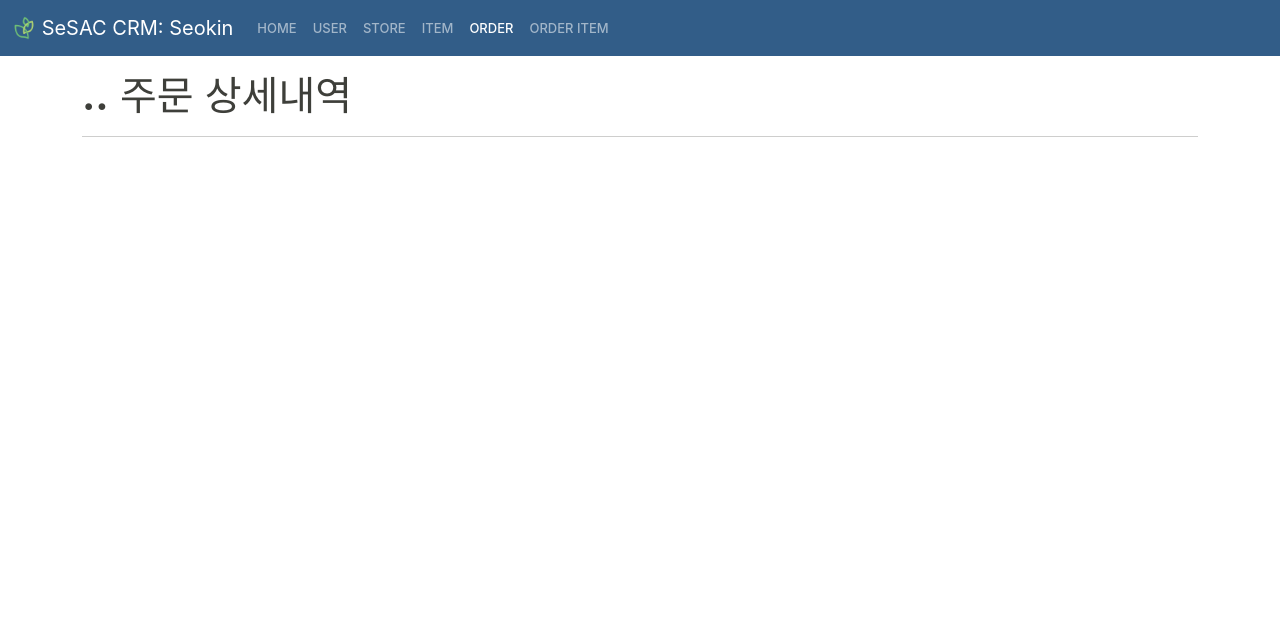
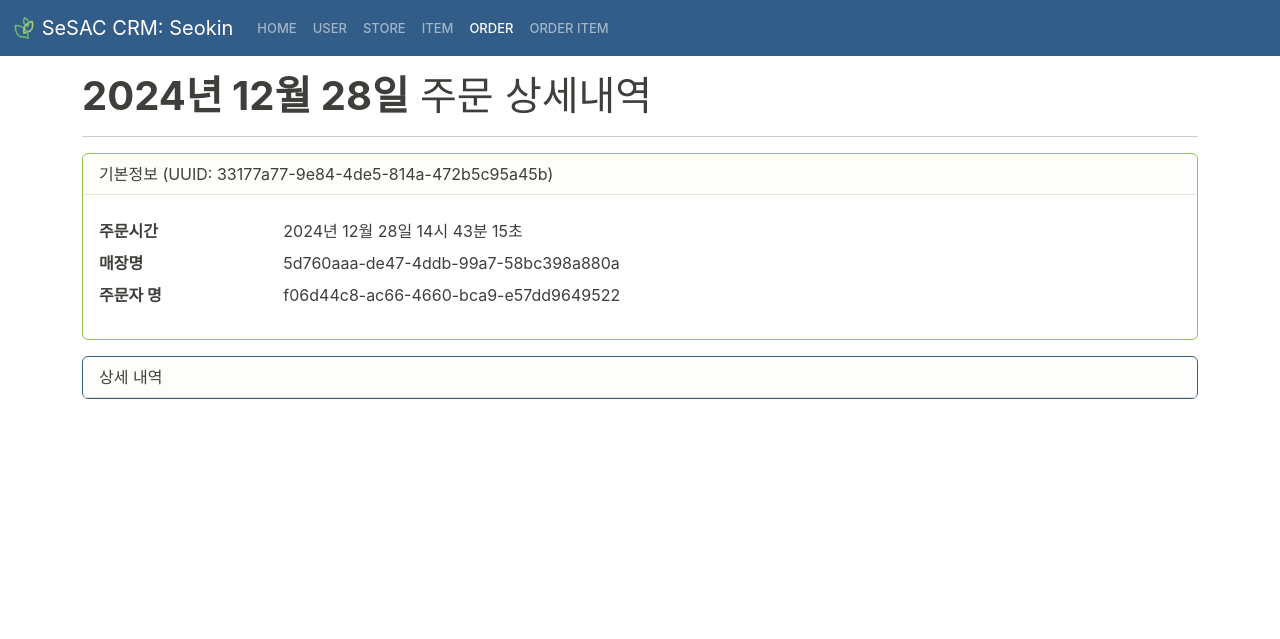
Before and after one commit to Baristacus/SeSAC.CRM, a Flask app: page /order/33177a77-9e84-4de5-814a-472b5c95a45b in a window 1280 px wide. Shown: the top 639 px of the page. Run offline with Flask 3, Linux system fonts and the light colour scheme; data comes from the database, SQL or seed files in the repository; some libraries are stand-ins or nearby versions; some web fonts are replaced.

Commit message:
order detail 만드는중... db확인 필요

```diff
--- a/crm/templates/order/order_detail.jinja2
+++ b/crm/templates/order/order_detail.jinja2
@@ -1,7 +1,41 @@
 {% extends 'base.jinja2' %}
 {% block content %}
 <h1>
-    <strong>..</strong> 주문 상세내역
+    <strong>{{ order.OrderAt|date }}</strong> 주문 상세내역
 </h1>
 <hr>
+<div class="card border-success my-3">
+    <div class="card-header">기본정보 (UUID: {{ order.Id }})</div>
+    <div class="card-body">
+        <dl class="row my-2">
+            <dt class="col-sm-2">주문시간</dt>
+            <dd class="col-sm-10">
+                {{ order.OrderAt|datetime }}
+            </dd>
+            <dt class="col-sm-2">매장명</dt>
+            <dd class="col-sm-10">
+                {{ order.StoreId }}
+            </dd>
+            <dt class="col-sm-2">주문자 명</dt>
+            <dd class="col-sm-10">
+                {{ order.UserId }}
+            </dd>
+        </dl>
+    </div>
+</div>
+<div class="card border-primary my-3">
+    <div class="card-header">
+        상세 내역
+    </div>
+    <ul class="list-group list-group-flush">
+        {% for item in order_detail %}
+        <li class="list-group-item list-group-item-action d-flex justify-content-between align-items-start">
+            <div class="ms-2 me-auto">
+                <span class="fw-bold">{{ item.Name }}</span>
+            </div>
+            <div>₩ {{ '{:,}'.format(item.UnitPrice) }}</div>
+        </li>
+        {% endfor %}
+    </ul>
+</div>
 {% endblock %}
--- a/crm/views/order.py
+++ b/crm/views/order.py
@@ -15,7 +15,7 @@
     )
     order_total = Order.query.count()
 
-    # 이게 왜 되는거지? ㅡ..ㅡ; 스스로에게 값을 추가?
+    # ? 이게 왜 되는거지? ㅡ..ㅡ; 스스로에게 값을 추가?
     for order in order_list.items:
         user = User.query.get(order.UserId)
         store = Store.query.get(order.StoreId)
@@ -35,8 +35,18 @@
 def get_order(id):
     order = Order.query.get(id)
 
+    # ! 해당 id에 대한 주문 상세 정보 가져오기
+    order_detail = (
+        Order.query.join(OrderItem, Order.Id == OrderItem.OrderId)
+        .join(Item, OrderItem.ItemId == Item.Id)
+        .add_columns(Item.Name, Item.UnitPrice)
+        .filter(Order.Id == id)
+        .all()
+    )
+
     return render_template(
         "order/order_detail.jinja2",
         title="주문 상세 정보",
         order=order,
+        order_detail=order_detail,
     )
--- a/crm/views/store.py
+++ b/crm/views/store.py
@@ -58,8 +58,6 @@
         .all()
     )
 
-    print(vip_users)
-
     return render_template(
         "store/store_detail.jinja2",
         title="상점 상세 정보",
```
